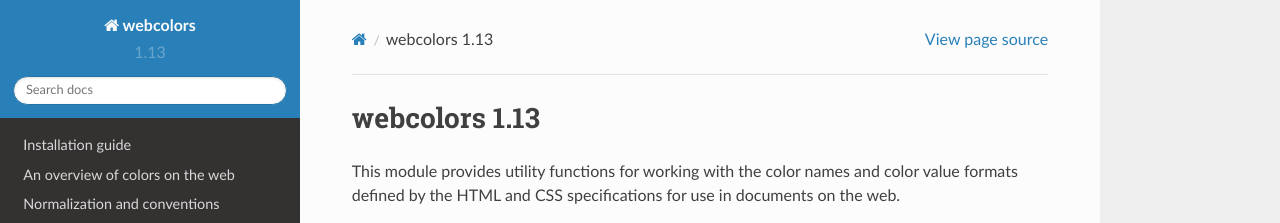
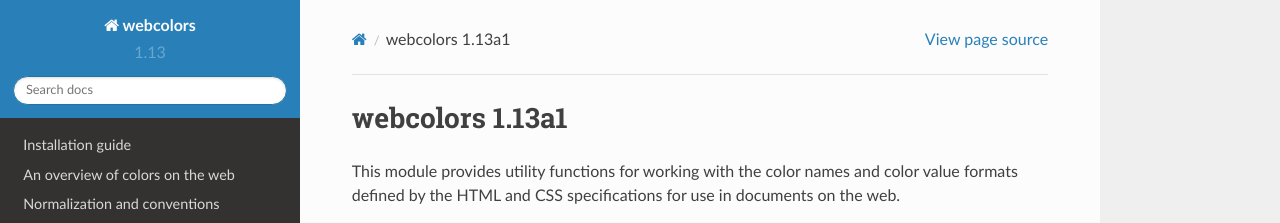
Before and after one commit to ubernostrum/webcolors, a Sphinx documentation site: the page built from docs/index.rst, in a window 1280 px wide and 900 px high. Shown: the top 223 px of the window. Built offline with Sphinx 7.4.7 and the Read the Docs theme 2.0.0, drawn with Linux system fonts in a browser that asks for light colours.

Commit message:
Clearly mark this as alpha right now.

```diff
--- a/docs/conf.py
+++ b/docs/conf.py
@@ -10,7 +10,7 @@ master_doc = "index"
 project = "webcolors"
 copyright = "2008-2022, James Bennett"
 version = "1.13"
-release = "1.13"
+release = "1.13a1"
 exclude_trees = ["_build"]
 pygments_style = "sphinx"
 htmlhelp_basename = "webcolorsdoc"
--- a/pyproject.toml
+++ b/pyproject.toml
@@ -26,7 +26,7 @@ description = "A library for working with the color formats defined by HTML and
 license = {file = "LICENSE"}
 readme = "README.rst"
 requires-python = ">=3.7"
-version = "1.13"
+version = "1.13a1"
 
 [project.urls]
 documentation = "https://webcolors.readthedocs.io"
```
